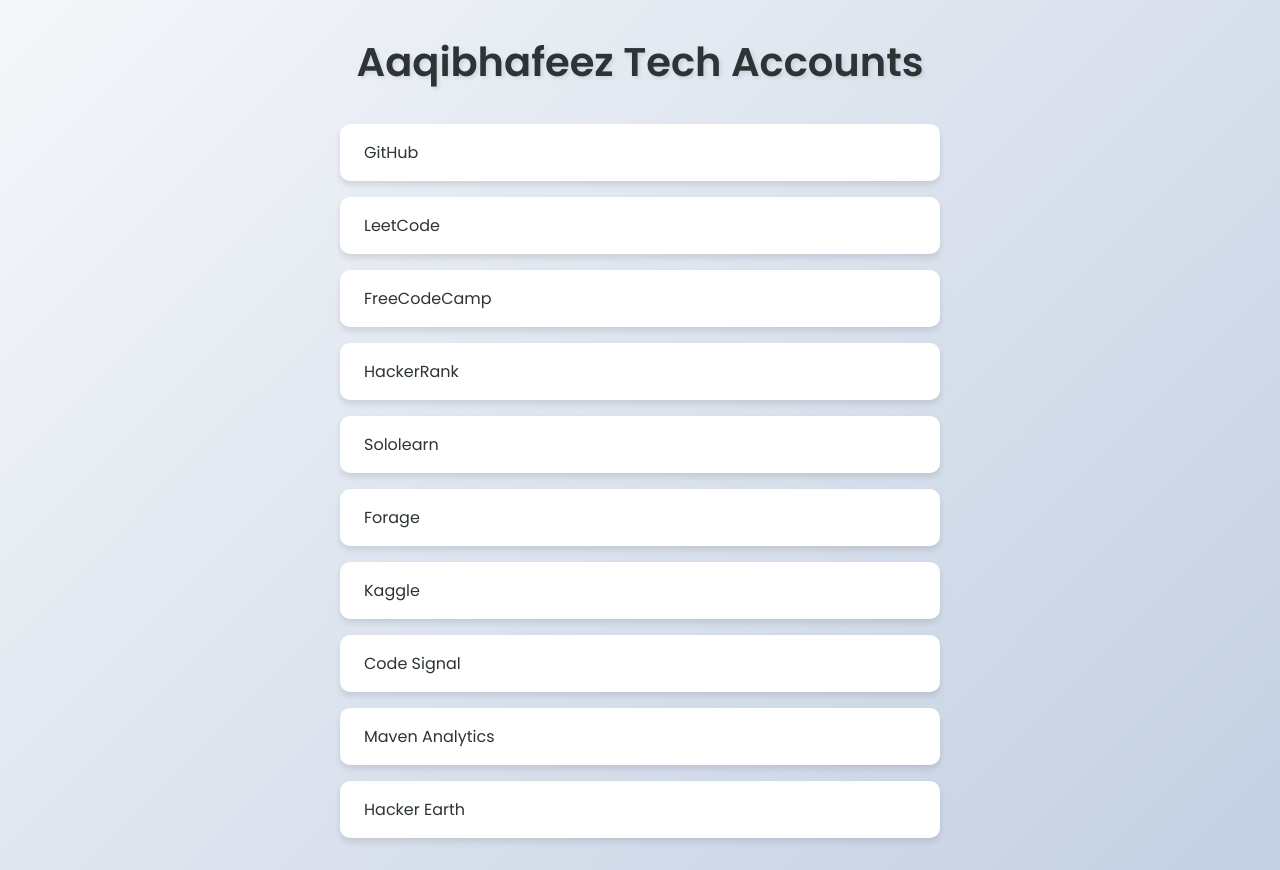
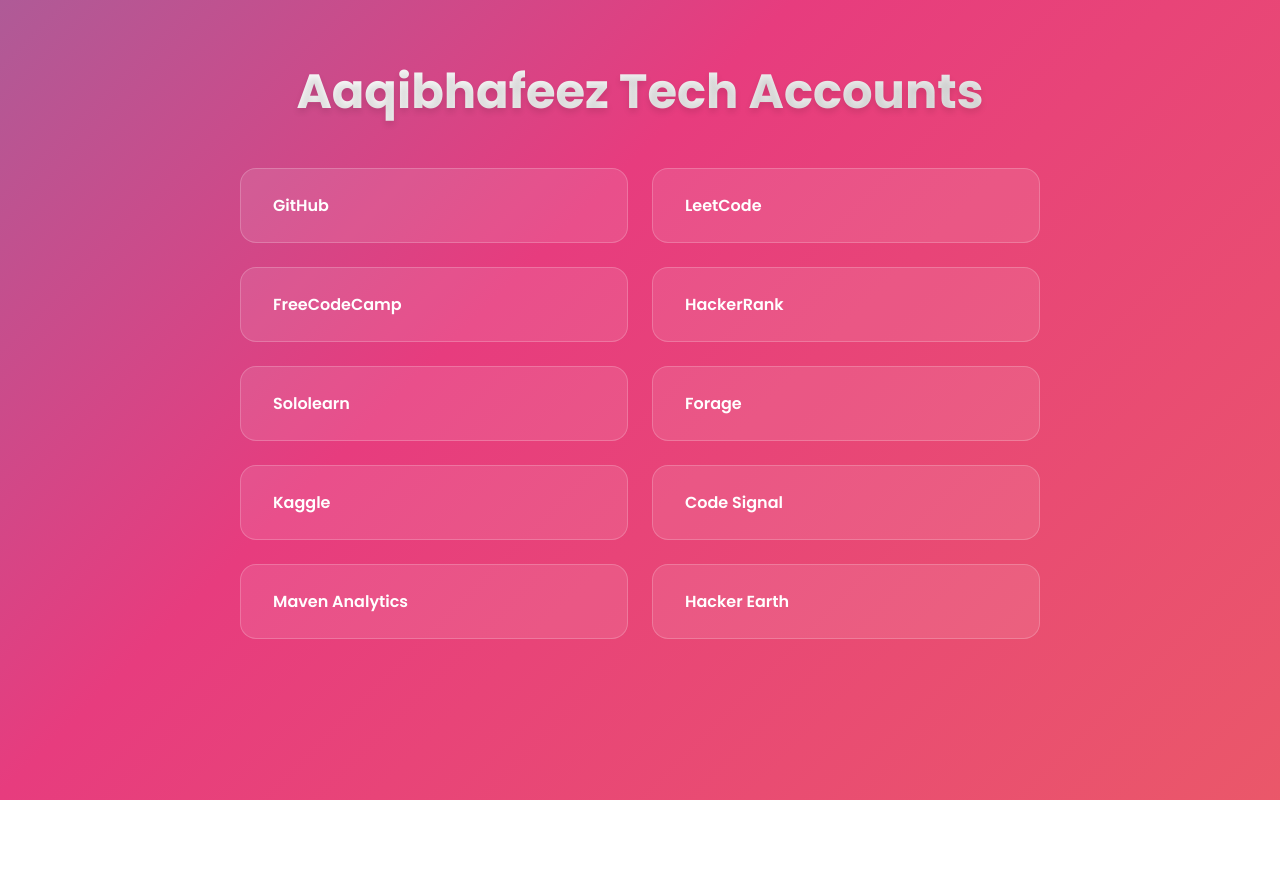
Before and after one commit to AaqibhafeezKhan/MyTechAccounts, a plain HTML site: page index.html in a window 1280 px wide. After the commit the page ends 800 px from the top, so only its background shows below. Drawn offline with Linux system fonts and the light colour scheme.

Commit message:
Update index.html

```diff
--- a/index.html
+++ b/index.html
@@ -4,8 +4,8 @@
   <meta charset="UTF-8">
   <meta name="viewport" content="width=device-width, initial-scale=1.0">
   <title>Aaqibhafeez Tech Accounts</title>
-  <style>
-    @import url('https://fonts.googleapis.com/css2?family=Poppins:wght@400;600&display=swap');
+ <style>
+    @import url('https://fonts.googleapis.com/css2?family=Poppins:wght@400;600;700&display=swap');
 
     * {
       margin: 0;
@@ -15,33 +15,48 @@
 
     body {
       font-family: 'Poppins', sans-serif;
-      background: linear-gradient(135deg, #f5f7fa 0%, #c3cfe2 100%);
+      background: linear-gradient(-45deg, #ee7752, #e73c7e, #23a6d5, #23d5ab);
+      background-size: 400% 400%;
+      animation: gradientBG 15s ease infinite;
       min-height: 100vh;
       padding: 2rem;
-      color: #2d3436;
+      color: white;
     }
 
     h1 {
       text-align: center;
-      margin-bottom: 2rem;
-      font-size: 2.5rem;
-      color: #2d3436;
-      text-shadow: 2px 2px 4px rgba(0,0,0,0.1);
-      animation: fadeInDown 0.8s ease-out;
+      margin: 2rem 0;
+      font-size: 3rem;
+      text-shadow: 0 4px 6px rgba(0,0,0,0.1);
+      animation: float 3s ease-in-out infinite;
+      background: linear-gradient(45deg, #fff, #e0e0e0);
+      -webkit-background-clip: text;
+      -webkit-text-fill-color: transparent;
     }
 
     ul {
-      max-width: 600px;
-      margin: 0 auto;
+      max-width: 800px;
+      margin: 2rem auto;
       list-style: none;
       display: grid;
-      gap: 1rem;
+      gap: 1.5rem;
       padding: 0;
     }
 
     li {
-      animation: fadeInUp 0.5s ease-out forwards;
-      opacity: 0;
+      animation: cardEntrance 0.6s ease-out both;
+      transform-origin: center bottom;
+    }
+
+    @keyframes cardEntrance {
+      from {
+        opacity: 0;
+        transform: translateY(50px) rotateX(-90deg) scale(0.5);
+      }
+      to {
+        opacity: 1;
+        transform: translateY(0) rotateX(0) scale(1);
+      }
     }
 
     li:nth-child(1) { animation-delay: 0.1s; }
@@ -55,79 +70,74 @@
     li:nth-child(9) { animation-delay: 0.9s; }
 
     a {
-      display: block;
-      padding: 1rem 1.5rem;
-      background: white;
-      border-radius: 10px;
+      display: flex;
+      align-items: center;
+      padding: 1.5rem 2rem;
+      background: rgba(255, 255, 255, 0.1);
+      border-radius: 16px;
       text-decoration: none;
-      color: #2d3436;
-      font-weight: 500;
-      box-shadow: 0 4px 6px rgba(0,0,0,0.1);
-      transition: all 0.3s ease;
+      color: white;
+      font-weight: 600;
+      backdrop-filter: blur(10px);
+      -webkit-backdrop-filter: blur(10px);
+      border: 1px solid rgba(255, 255, 255, 0.2);
+      transition: all 0.4s cubic-bezier(0.175, 0.885, 0.32, 1.275);
       position: relative;
       overflow: hidden;
     }
 
-    a::before {
+    a::after {
       content: '';
       position: absolute;
-      left: -100%;
-      top: 0;
-      width: 100%;
-      height: 100%;
-      background: linear-gradient(
-        90deg,
-        transparent,
-        rgba(255,255,255,0.2),
-        transparent
-      );
-      transition: 0.5s;
+      inset: 0;
+      background: linear-gradient(45deg, rgba(255,255,255,0.15), transparent);
+      opacity: 0;
+      transition: opacity 0.3s ease;
     }
 
     a:hover {
-      transform: translateY(-3px);
-      box-shadow: 0 6px 12px rgba(0,0,0,0.15);
-      background: linear-gradient(45deg, #4CAF50, #45a049);
-      color: white;
+      transform: translateY(-5px) scale(1.02);
+      background: rgba(255, 255, 255, 0.2);
+      box-shadow: 0 12px 24px rgba(0,0,0,0.2);
     }
 
-    a:hover::before {
-      left: 100%;
+    a:hover::after {
+      opacity: 1;
     }
 
-    @keyframes fadeInDown {
-      from {
-        opacity: 0;
-        transform: translateY(-20px);
-      }
-      to {
-        opacity: 1;
-        transform: translateY(0);
-      }
+    @keyframes gradientBG {
+      0% { background-position: 0% 50%; }
+      50% { background-position: 100% 50%; }
+      100% { background-position: 0% 50%; }
     }
 
-    @keyframes fadeInUp {
-      from {
-        opacity: 0;
-        transform: translateY(20px);
-      }
-      to {
-        opacity: 1;
-        transform: translateY(0);
-      }
+    @keyframes float {
+      0%, 100% { transform: translateY(0); }
+      50% { transform: translateY(-10px); }
     }
 
     @media (max-width: 768px) {
       body {
-        padding: 1rem;
+        padding: 1.5rem;
       }
 
       h1 {
-        font-size: 2rem;
+        font-size: 2.5rem;
+      }
+
+      ul {
+        grid-template-columns: 1fr;
       }
 
       a {
-        padding: 0.8rem 1rem;
+        padding: 1.25rem;
+        font-size: 0.95rem;
+      }
+    }
+
+    @media (min-width: 1024px) {
+      ul {
+        grid-template-columns: repeat(2, 1fr);
       }
     }
   </style>
```
